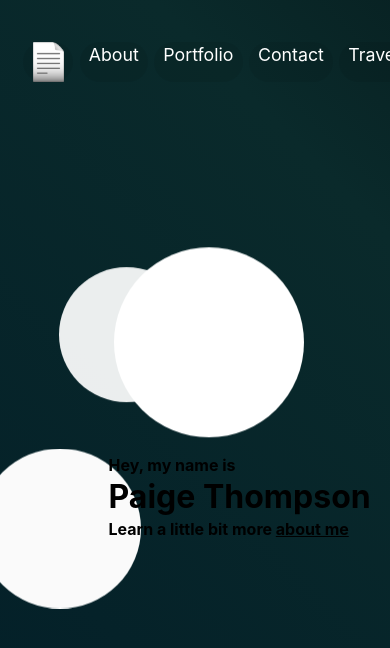
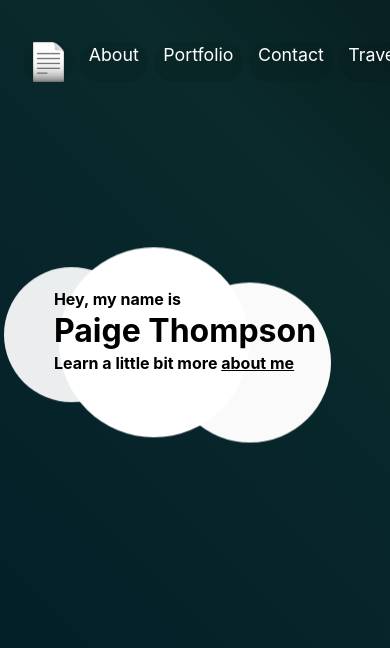
Before and after one commit to paigethompson150/paigethompson150.github.io, a React (Create React App) app: page / in a window 390 px wide. Shown: the top 648 px of the page. Built offline with nearby package versions, Linux system fonts and the light colour scheme.

Commit message:
trying to fix formatting on mobile

```diff
--- a/src/App.css
+++ b/src/App.css
@@ -198,12 +198,22 @@ p, h1, h2, h3, h4, h5, h6 {
 
 /* About */
 
-.About, .Portfolio, .Home, .Contact {
+.Home, .About, .Portfolio, .Contact {
   padding-top: 20vh;
   padding-left: 15vw;
   padding-right: 15vw;
   animation: fadeIn; /* referring directly to the animation's @keyframe declaration */
   animation-duration: 1.0s; /* don't forget to set a duration! */
+}
+@media screen and (max-width: 700px) {
+  .Home, .About, .Portfolio, .Contact {
+    padding-left: 10vw;
+    padding-right: 10vw;
+  }
+  .Home {
+    padding-left: 1vw;
+    padding-right: 0vw;
+  }
 }
 
 .about-intro {
```
